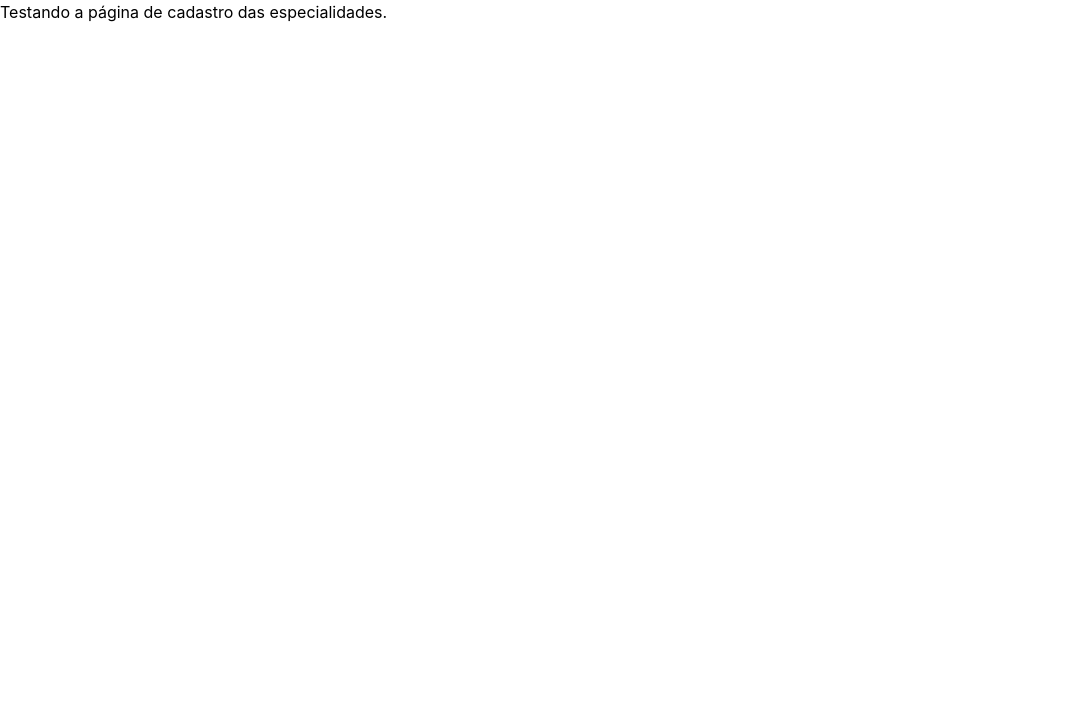
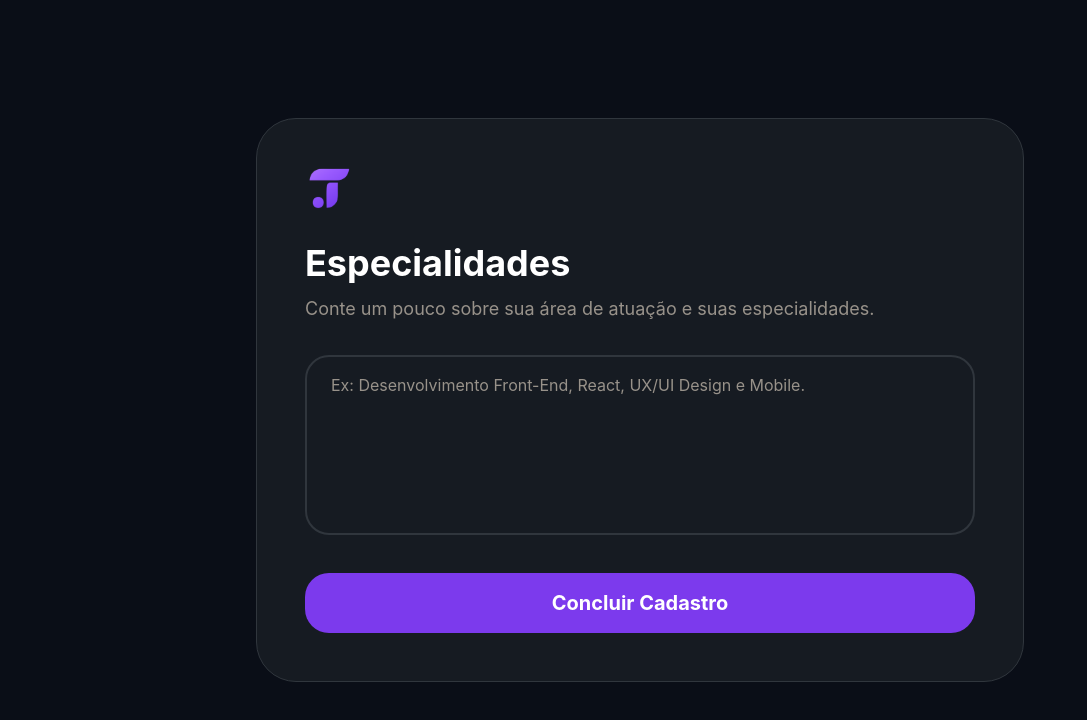
Before and after one commit to fernandasfarias/taskFlow-frontEnd, a React (Vite) app: page /onboarding/especialidades in a window 1280 px wide. Shown: the top 720 px of the page, without its empty margins (0-1087 px from the left). Built offline with nearby package versions, Linux system fonts and the light colour scheme.

Commit message:
feat: cria tela de especialidades

```diff
--- a/src/pages/onboarding/especialidades/Especialidades.tsx
+++ b/src/pages/onboarding/especialidades/Especialidades.tsx
@@ -1,5 +1,86 @@
+import { useState } from "react";
+import { useNavigate } from "react-router-dom";
+import toast from "react-hot-toast";
+
+const IMG_LOGO_ROXA = "/Frame2.png";
+
 export default function Especialidades() {
-    return (
-        <div>Testando a página de cadastro das especialidades.</div>
-    )
+  const navigate = useNavigate();
+
+  const [especialidades, setEspecialidades] = useState("");
+
+  const finalizarCadastro = () => {
+    if (!especialidades.trim()) {
+      toast.error("Descreva suas especialidades");
+      return;
+    }
+
+
+
+    toast.success("Cadastro concluído!");
+
+    navigate("/dashboard");
+  };
+
+  return (
+    <div className="min-h-screen bg-[#0A0E17] flex items-center justify-center p-6">
+      <div className="w-full max-w-3xl bg-[#161B22] border border-[#30363D] rounded-[40px] p-8 md:p-12 text-white">
+
+        <img
+          src={IMG_LOGO_ROXA}
+          alt="Logo"
+          className="w-12 mb-8"
+        />
+
+        <h1 className="text-4xl font-bold mb-3">
+          Especialidades
+        </h1>
+
+        <p className="text-[#98928A] text-lg mb-8">
+          Conte um pouco sobre sua área de atuação e suas especialidades.
+        </p>
+
+        <div className="mb-8">
+          <textarea
+            value={especialidades}
+            onChange={(e) => setEspecialidades(e.target.value)}
+            placeholder="Ex: Desenvolvimento Front-End, React, UX/UI Design e Mobile."
+            rows={6}
+            className="
+              w-full
+              bg-transparent
+              text-white
+              placeholder-[#98928A]
+              border-[2px]
+              border-[#30363D]
+              focus:border-[#7C3AED]
+              focus:outline-none
+              rounded-3xl
+              px-6
+              py-4
+              resize-none
+            "
+          />
+        </div>
+
+        <button
+          onClick={finalizarCadastro}
+          className="
+            w-full
+            bg-[#7C3AED]
+            hover:bg-[#6D28D9]
+            text-white
+            text-xl
+            font-bold
+            py-4
+            rounded-3xl
+            transition
+          "
+        >
+          Concluir Cadastro
+        </button>
+
+      </div>
+    </div>
+  );
 }
```
